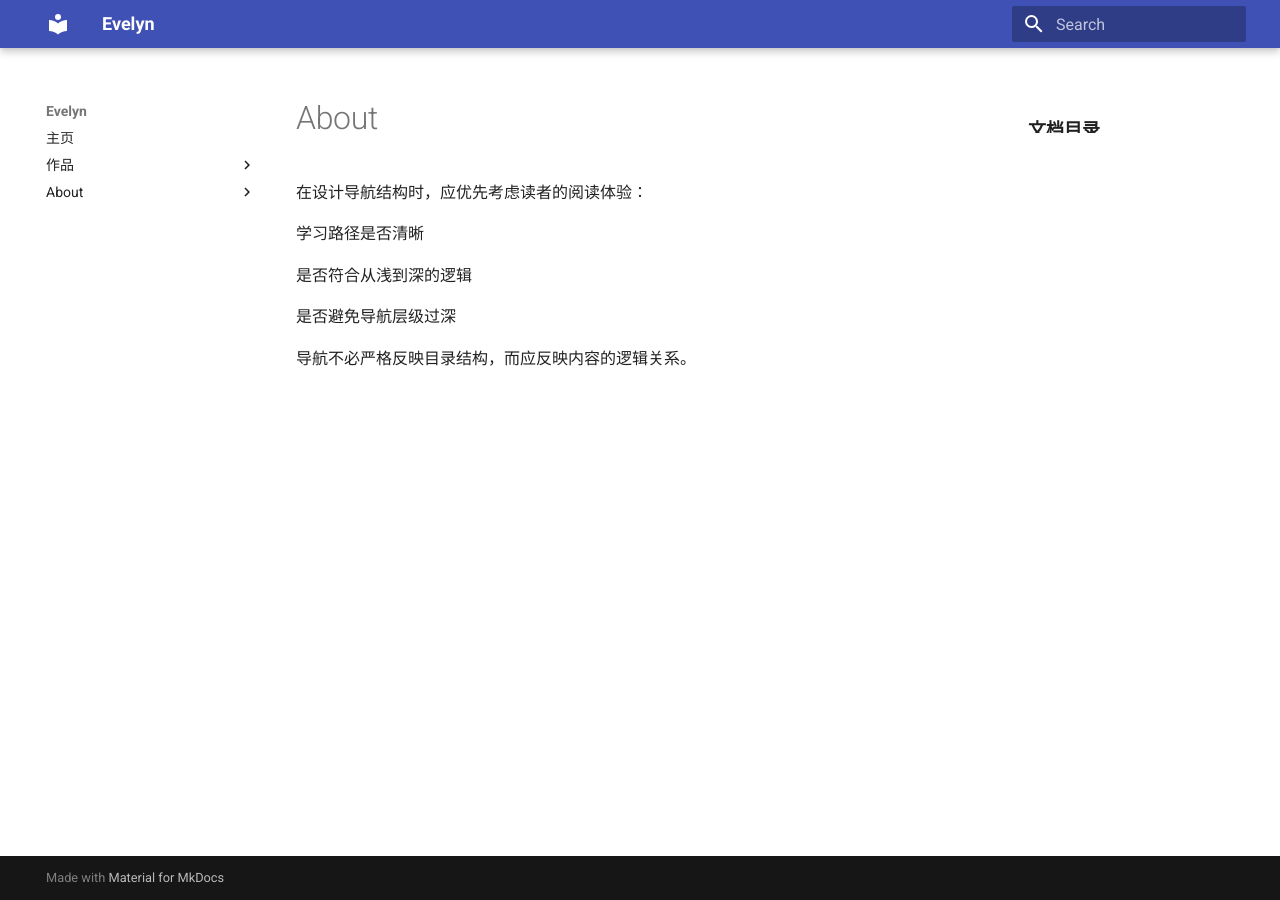
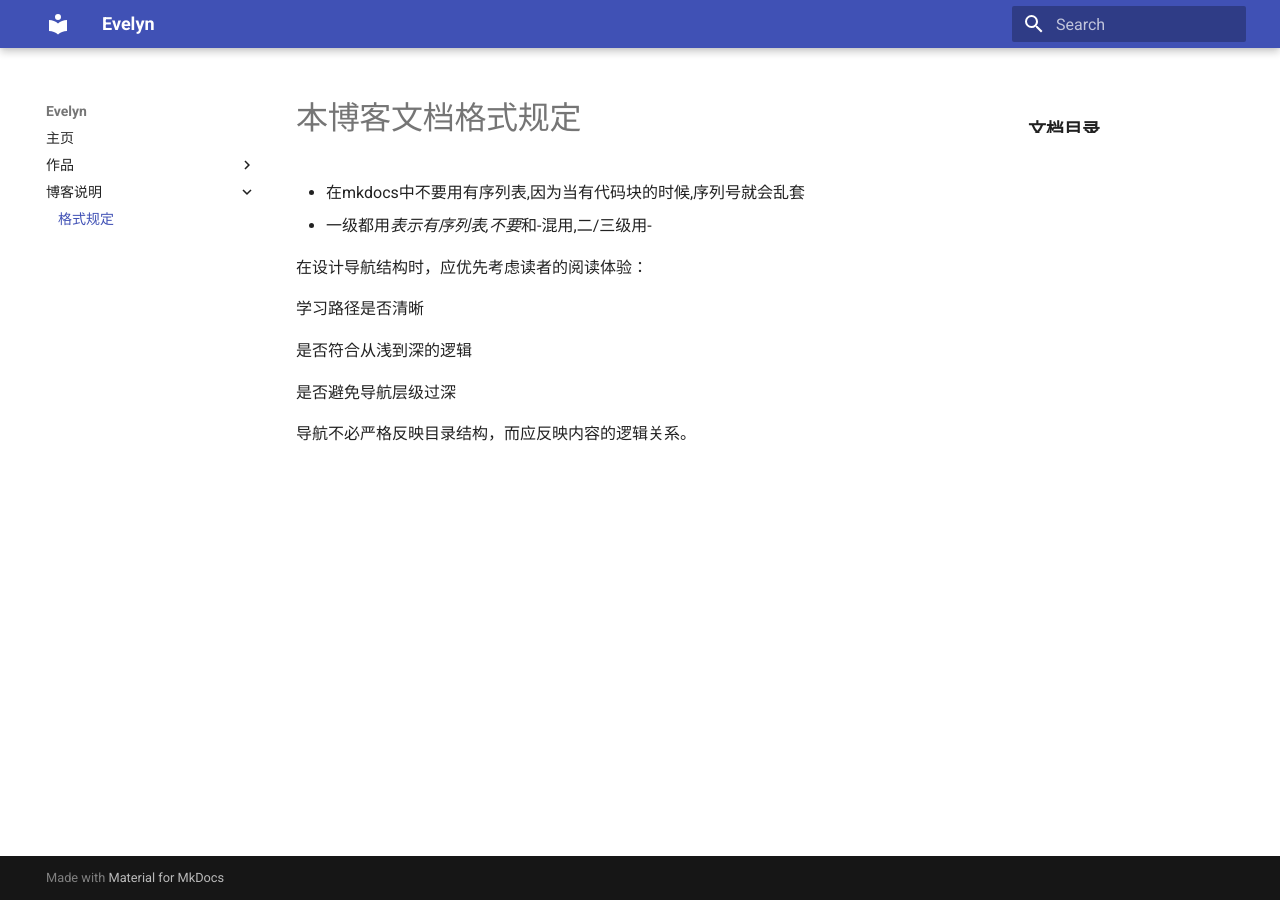
Before and after one commit to CoffeeCandy/Technical-Writer-Portfolio, an MkDocs documentation site: the page built from docs/about/rules.md, in a window 1280 px wide. Built offline with MkDocs 1.6.1 and Material for MkDocs 9.7.7, drawn with Linux system fonts in a browser that asks for light colours; part of the change alters nothing that is shown.

Commit message:
统一文档的风格

```diff
--- a/docs/about.md
+++ b/docs/about/rules.md
@@ -1,3 +1,12 @@
+# 本博客文档格式规定
+
+- 在mkdocs中不要用有序列表,因为当有代码块的时候,序列号就会乱套
+- 一级都用*表示有序列表,不要*和-混用,二/三级用-
+
+
+
+
+
 在设计导航结构时，应优先考虑读者的阅读体验：
 
 学习路径是否清晰
--- a/mkdocs.yml
+++ b/mkdocs.yml
@@ -10,9 +10,8 @@ nav:
       - 高级用法: portfolio/mkdocs/advance-usage.md
       - 常见问题与故障排查: portfolio/mkdocs/troubleshooting.md
     - material主题用户指南: portfolio/material/introduce.md
-  - About:
-    - License: license.md
-    - Release Notes: release-notes.md
+  - 博客说明:
+    - 格式规定: about/rules.md
 theme:
   name: material
 
```
Also changed, not shown: docs/license.md (deleted), 1 other file.
